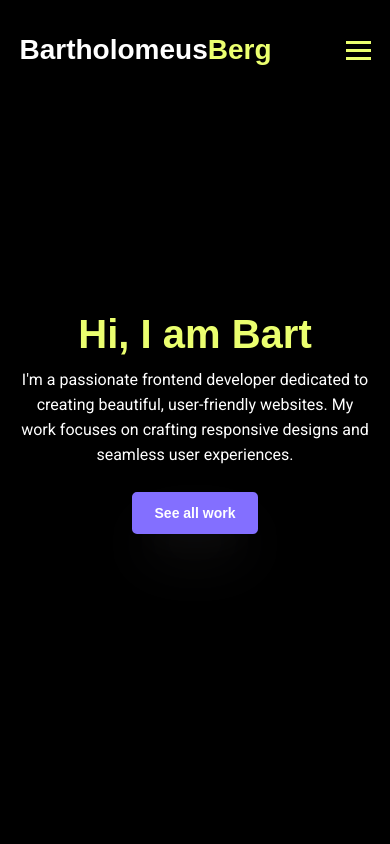
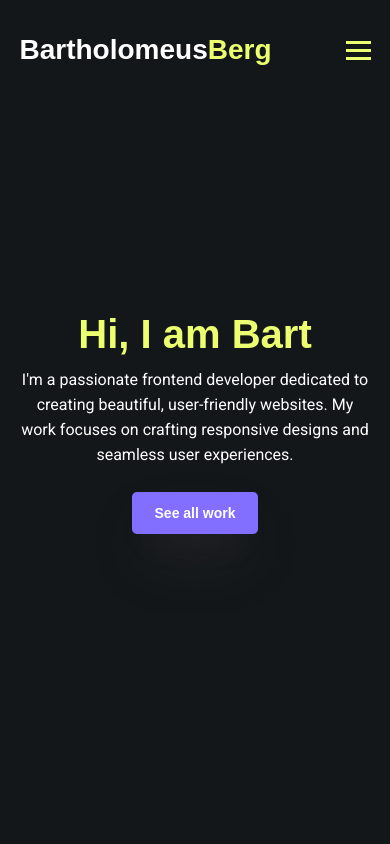
Before and after one commit to Barvand/portfolio-1, a website with bundled scripts: page index.html in a window 390 px wide. Shown: the top 844 px of the page. Built offline with nearby package versions, Linux system fonts and the light colour scheme; a web font is replaced by a local one.

Commit message:
updated background color

```diff
--- a/css/display.css
+++ b/css/display.css
@@ -38,9 +38,9 @@
 }
 
 .max-width-flex-container {
-  width: 90%;
   max-width: 1200px;
   margin: auto;
+  width: 90%;
 }
 
 .hero--image--container {
--- a/css/global.css
+++ b/css/global.css
@@ -111,7 +111,7 @@ button {
 
 .introduction-hero {
   background: #14171a;
-  height: 80vh;
+  height: 100vh;
   align-content: center;
 }
 
--- a/css/media-queries.css
+++ b/css/media-queries.css
@@ -7,9 +7,6 @@
 
 
 @media (max-width: 800px) {
-header {
-  background: black;
-}
 
 .introduction-hero {
   height: 100vh;
@@ -23,9 +20,7 @@ header {
 
 
 @media (max-width: 800px) {
-  .introduction-hero {
-    background: black;
-  }
+
   .hero-container {
     flex-direction: column;
   }
```
